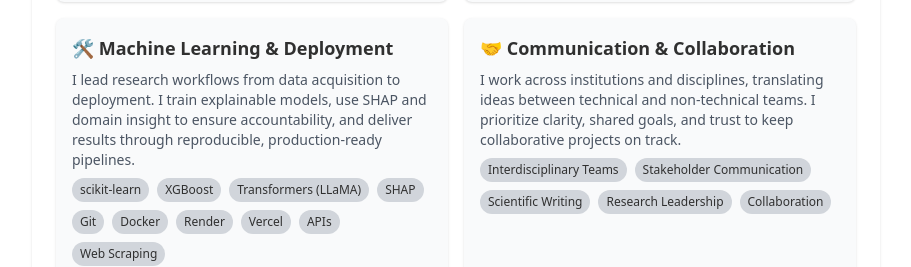
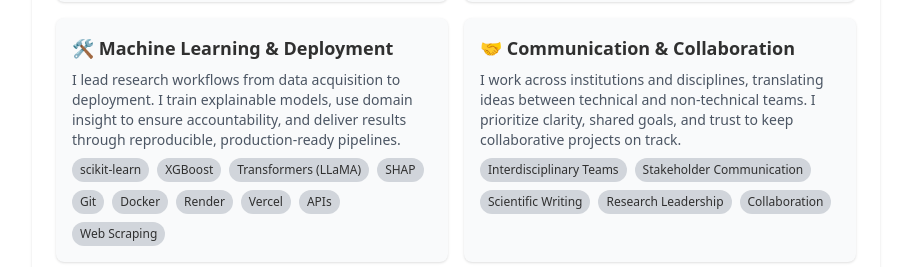
Before and after one commit to s-vishnoi/portfolio, a Vue app: page / in a window 1280 px wide. Shown: the part 2294-2561 px from the top of the page, without its empty margins (184-1095 px from the left). Built offline with nearby package versions, Linux system fonts and the light colour scheme; no server answers.

Commit message:
tech stack

```diff
--- a/src/pages/Home.vue
+++ b/src/pages/Home.vue
@@ -136,7 +136,7 @@
         <div class="bg-base-200 p-4 rounded-lg shadow">
           <h3 class="font-semibold text-lg mb-2">🛠️ Machine Learning & Deployment</h3>
           <p class="text-sm text-gray-600 dark:text-gray-300 mb-2">
-            I lead research workflows from data acquisition to deployment. I train explainable models, use SHAP and domain insight to ensure accountability, and deliver results through reproducible, production-ready pipelines.
+            I lead research workflows from data acquisition to deployment. I train explainable models, use domain insight to ensure accountability, and deliver results through reproducible, production-ready pipelines.
           </p>
           <div class="flex flex-wrap gap-2 text-xs">
             <span class="bg-base-300 px-2 py-1 rounded-full">scikit-learn</span>
```
